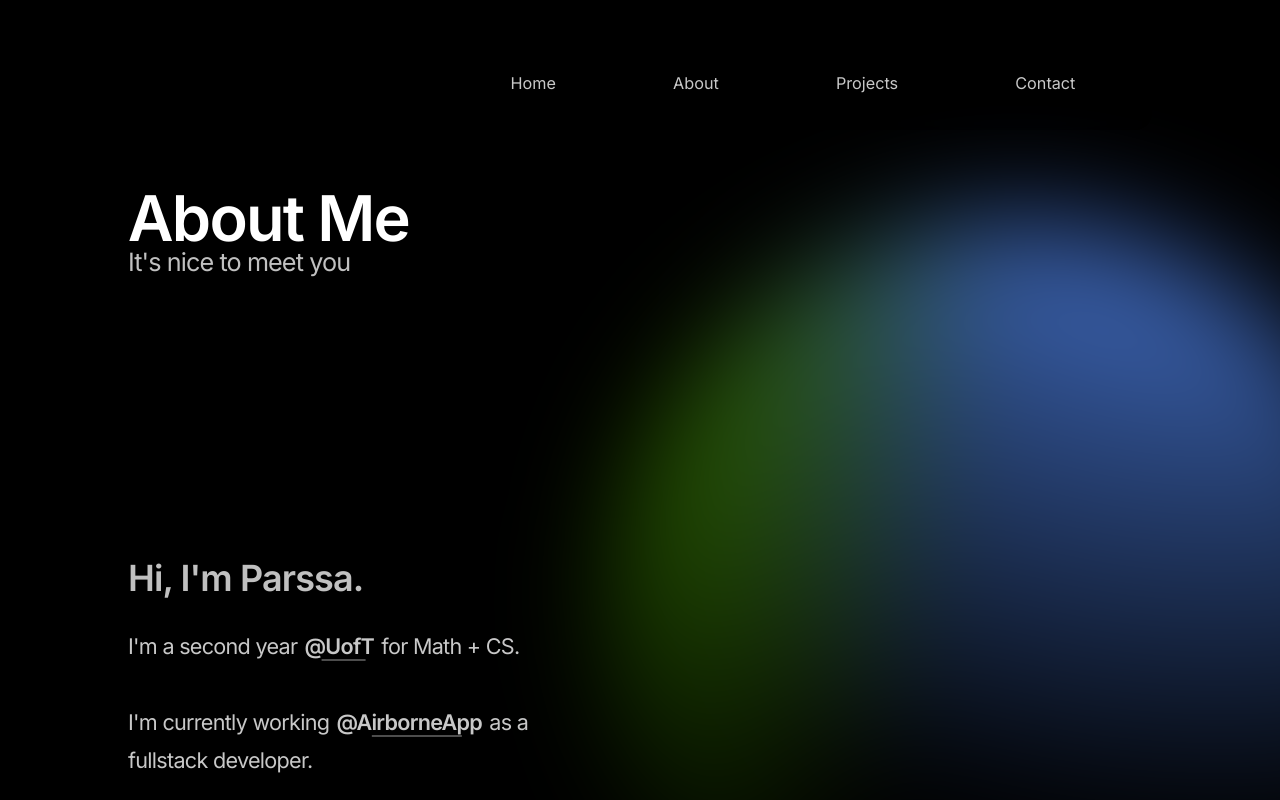
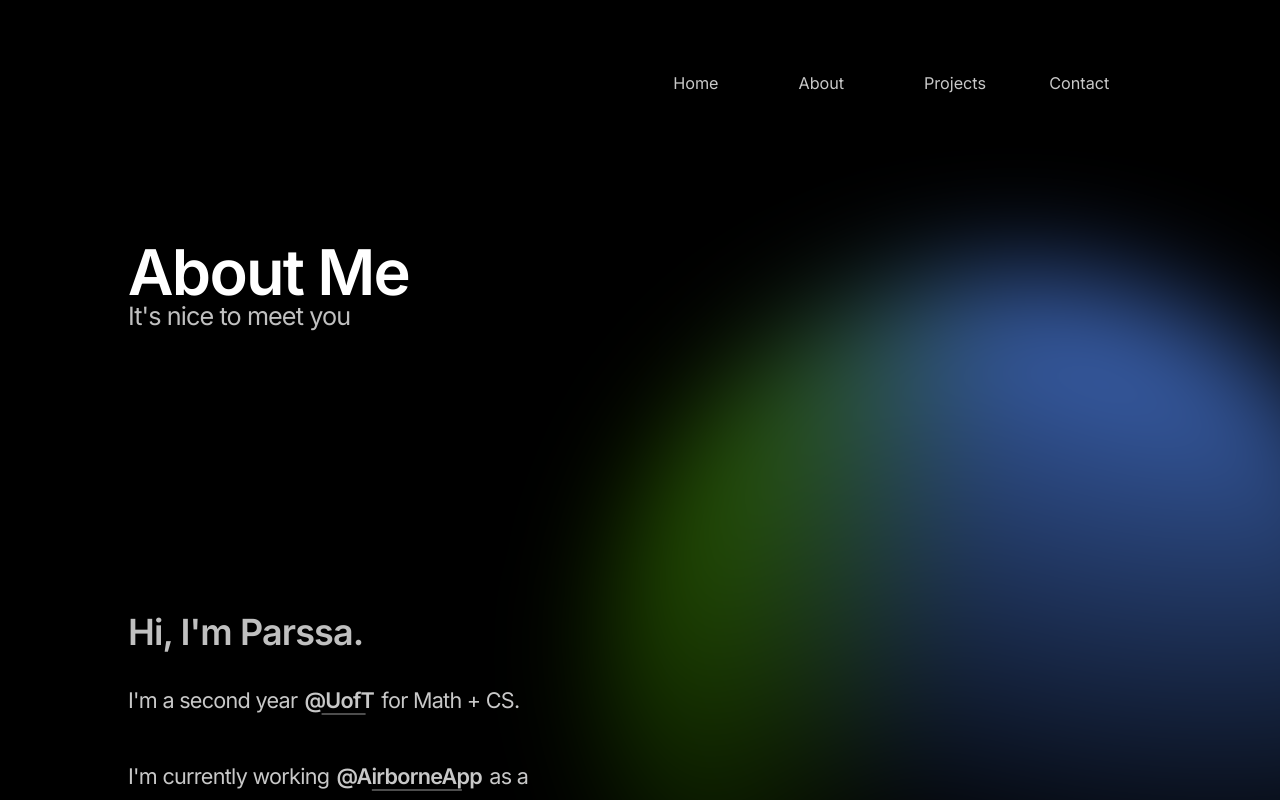
Before and after one commit to parssak/nextjs-website, a Next.js app: page /about in a window 1280 px wide. Built offline with nearby package versions, Linux system fonts and the light colour scheme.

Commit message:
Fixed styling

```diff
--- a/components/Contact.js
+++ b/components/Contact.js
@@ -1,6 +1,6 @@
 import React from 'react';
 import styled from 'styled-components';
-import { ContactButton, Container, Description, Input, TextArea, Title } from './styles';
+import { ContactButton, Container, Description, Input, TextArea, Title, Label, TitleBall } from './styles';
 import Footer from './Footer';
 
 const ContactContainer = styled.div`
@@ -18,38 +18,36 @@ const ContactForm = styled.form`
     flex-direction: column;
     min-width: 50%;
 `
-const Label = styled.label`
-    color: #c0c0c0;
-    font-size: 1.2rem;
-    margin-bottom: 0.2rem;
-`
-
-
+const ContactSectionContainer = styled(Container)`
+  display: flex;
+  flex-direction: column;
+  justify-content: space-between;
+`;
 const Contact = () => {
     const handleSubmit = e => {
         e.preventDefault();
     }
 
     return (
-        <Container>
-            <br/>
-            <br/>
-            <br/>
-            <Title style={{ margin: '5rem 0rem', marginTop: '7rem' }}>Get In Touch</Title>
+        <ContactSectionContainer>
+            <Title>
+                Get In Touch
+                <TitleBall random={Math.random() * 360} left scale={0.5}/>
+            </Title>
             <ContactContainer>
                 <Description>If you want to get in touch or just say hi, you can email me at parssak@gmail.com, or use this form, and it’ll go right to my inbox.</Description>
                 <ContactForm>
                     <Label htmlFor="name">Name</Label>
-                    <Input type="text" id="name" name="name" />
+                    <Input type="text" name="name" />
                     <Label htmlFor="email">Email</Label>
-                    <Input type="emial" id="email" name="email" />
+                    <Input type="email" name="email" />
                     <Label htmlFor="message">Message</Label>
-                    <TextArea type="text" id="message" name="message" />
+                    <TextArea type="text"  name="message" />
                     <ContactButton fill onClick={handleSubmit}>Send Message</ContactButton>
                 </ContactForm>
             </ContactContainer>
             <Footer />
-        </Container>
+        </ContactSectionContainer>
 
     );
 }
--- a/components/Hero.js
+++ b/components/Hero.js
@@ -8,13 +8,11 @@ const HeroContainer = styled(Container)`
     `
 
 const Hero = () => {
-    const randomVal = Math.random() * 360;
-    console.log(randomVal);
     return (
         <HeroContainer>
             <Title larger >
                  <DelayBox delay={1.3} duration={0.8}>
-                    <TitleBall random={randomVal} />
+                    <TitleBall random={Math.random() * 360} />
                  </DelayBox>
                 Hi. I'm Parssa
 
--- a/components/NavBar.js
+++ b/components/NavBar.js
@@ -1,6 +1,5 @@
 import Link from 'next/link';
 import styled from 'styled-components';
-import { primaryColor } from './styles/constants';
 
 const Nav = styled.nav`
     width: 100%;
@@ -20,15 +19,13 @@ const Nav = styled.nav`
 const Wrapper = styled.div`
     backdrop-filter: blur(5px);
     border-radius: 1rem;
-    display: flex;
-    justify-content: flex-end;
     padding: 1rem;
-    padding-left: 0rem;
     background: rgba(0, 0, 0, 0.1);
     pointer-events: auto !important;
-    &:last-child {
-        margin-left: 0;
-    }
+    display: grid;
+    grid-template-columns: repeat(4, 1fr);
+    grid-column-gap: 1rem;
+
     @media (max-width: 800px) {
         justify-content: space-around;
         width: 100%;
@@ -41,24 +38,24 @@ const Wrapper = styled.div`
 `
 const NavButton = styled.button`
     all: unset;
-    color: ${primaryColor};
     font-size: 0.9rem;
+    mix-blend-mode: difference;
+    transition: all 0.3s ease;
     padding: 1rem 1.2rem;
-    transition: all 0.5s ease;
-    border-radius: 1rem;
-    margin-inline : 2rem;
+    width: min-content;
+    border-radius: 1.2rem;
     border: 1px solid transparent;
-    mix-blend-mode: difference;
+    text-transform: center;
     :hover {
         border-color: rgba(170, 170, 170, 0.4);
         background: rgba(255, 255, 255, 0.1);
         cursor: pointer;
         transform: translateY(-5px);
-        font-weight: 600;
     }
+
     @media (max-width: 600px) {
         margin-right: 0;
-        }
+    }
 `
 
 const NavBar = () => {
--- a/components/SelectedProjects.js
+++ b/components/SelectedProjects.js
@@ -64,7 +64,6 @@ const ProjectDetails = styled.div`
     margin-bottom: 1rem;
 `
 const ProjectType = styled.h3`
-    color: ${primaryColor};
     font-size: 1.3rem;
     font-weight: 400;
     letter-spacing: -0.05rem;
@@ -78,7 +77,7 @@ const ProjectType = styled.h3`
     }
 `
 const ProjectName = styled.h2`
-    color: ${primaryColor};
+    /* color: ${primaryColor}; */
     font-size: 3rem;
     font-weight: 500;
     letter-spacing: -0.1rem;
--- a/components/styles/constants.js
+++ b/components/styles/constants.js
@@ -1,10 +1,15 @@
 import { css } from "styled-components";
 import { introduceAnim } from "./animations";
 
-export const primaryColor = "#C8C8C8";
-export const orange = '#FFD9BD'
-export const purple = '#BA99FF'
-export const gradient = `linear-gradient(20deg, ${orange}, ${purple});`
+export const colors = {
+    primary: '#C8C8C8',
+    orange: '#FFD9BD',
+    purple: '#BA99FF',
+}
+// export const primaryColor = "#C8C8C8";
+// export const orange = '#FFD9BD'
+// export const purple = '#BA99FF'
+export const gradient = `linear-gradient(20deg, ${colors.orange}, ${colors.purple});`
 export const introduce = css`
     ${props => props.delay && css`
     opacity: 0;
--- a/components/styles/index.js
+++ b/components/styles/index.js
@@ -1,16 +1,15 @@
 import styled, { css } from 'styled-components';
 import { hueRotate } from './animations';
-import { primaryColor, introduce, orange, purple } from './constants';
+import { colors, introduce } from './constants';
 
 
 //** Typography */
 export const Title = styled.h1`
-    color: ${primaryColor};
     font-size: ${props => props.larger ? 3.5 : 3}rem;
     font-weight: 600;
     letter-spacing: -0.1rem;
     margin: 0;
-    margin-top: 4rem;
+    margin-top: 7rem;
     margin-left: -0.01rem;
     ${props => props.larger && css`
         color: white;
@@ -41,7 +40,6 @@ export const SectionTitle = styled.h3`
 `
 
 export const Description = styled.p`
-    color: ${primaryColor};
     font-size: ${props => props.smaller ? 1 : 1.2}rem;
     font-weight: 400;
     margin-top: 0rem;
@@ -51,8 +49,13 @@ export const Description = styled.p`
     ${introduce}
 `
 
+export const Label = styled.label`
+    font-size: 1.2rem;
+    margin-bottom: 0.2rem;
+`
+
 //** Layout */
-export const Container = styled.div`
+export const Container = styled.section`
     min-height: 100vh;
     width: 100%;
     max-width: 2000px;
@@ -81,7 +84,8 @@ export const TitleBall = styled.div`
     border-radius: 200%;
     position: absolute;
     top: 50%;
-    right: -25%;
+    z-index: -1;
+    ${props => props.left ? css`left: -25%` : css`right: -25%`};
     background: radial-gradient(49.71% 101.93% at -1.54% -2.07%, #5C47DF 0%, rgba(20, 16, 222, 0) 100%), radial-gradient(116.82% 101.4% at 76.73% -23.2%, #DC7D25 0%, rgba(171, 108, 50, 0) 100%);
     transition: all 0.4s ease;
     animation-fill-mode: forwards;
@@ -91,6 +95,7 @@ export const TitleBall = styled.div`
     :hover {
         animation-play-state: running;
     }
+    ${props => props.scale > 0 && css`transform: scale(${props.scale});`};
 `
 
 export const DelayBox = styled.div`
@@ -162,32 +167,32 @@ export const TextArea = styled.textarea`
 
 export const LinkText = styled.span`
     font-weight: 600;
-    /* padding: 0.1rem; */
     padding: 0.1rem 0.1rem;
     display: inline-block;
+    border-radius: 0.5rem;
     transition: all 0.5s cubic-bezier(0.075, 0.82, 0.165, 1);
     position: relative;
     ::before {
         content: '';
         height: 2px;
         width: 60%;
+        bottom: 5px;
+        position: absolute;
         background-color: rgba(255, 255, 255, 0.3);
-        position: absolute;
-        bottom: 5px;
-        margin: auto;
         transform: translateX(40%);
         transition: all 0.4s cubic-bezier(0.075, 0.82, 0.165, 1);
     }
-    border-radius: 0.5rem;
+
     &:hover {
         cursor: pointer;
         transform: skewX(-5deg);
-        background-color: ${purple}22;
-        color: ${purple};
+        background-color: ${colors.purple}22;
+        color: ${colors.purple};
+
         ::before {
             width: 50%;
             transform: translateX(50%) translateY(5px);
-            background-color: ${purple};
+            background-color: ${colors.purple};
 
         }
     }
--- a/pages/darco.js
+++ b/pages/darco.js
@@ -3,7 +3,7 @@ import styles from '../styles/Home.module.css'
 import NavBar from '../components/NavBar';
 import Darco from '../components/projects/Darco';
 
-const KazakanPage = () => {
+const DarcoPage = () => {
     return (
         <div className={styles.container} >
             <Head>
@@ -17,4 +17,4 @@ const KazakanPage = () => {
     );
 }
 
-export default KazakanPage;
+export default DarcoPage;
--- a/pages/mixbot.js
+++ b/pages/mixbot.js
@@ -3,7 +3,7 @@ import styles from '../styles/Home.module.css'
 import NavBar from '../components/NavBar';
 import MixBot from '../components/projects/MixBot';
 
-const KazakanPage = () => {
+const MixBotPage = () => {
     return (
         <div className={styles.container} >
             <Head>
@@ -16,4 +16,4 @@ const KazakanPage = () => {
     );
 }
 
-export default KazakanPage;
+export default MixBotPage;
--- a/styles/globals.css
+++ b/styles/globals.css
@@ -6,6 +6,7 @@ html, body {
   overflow-x: hidden;
   font-size: 100%;
   background-color: black;
+  color: #C8C8C8;
 }
 html {
     overflow: hidden;
```
